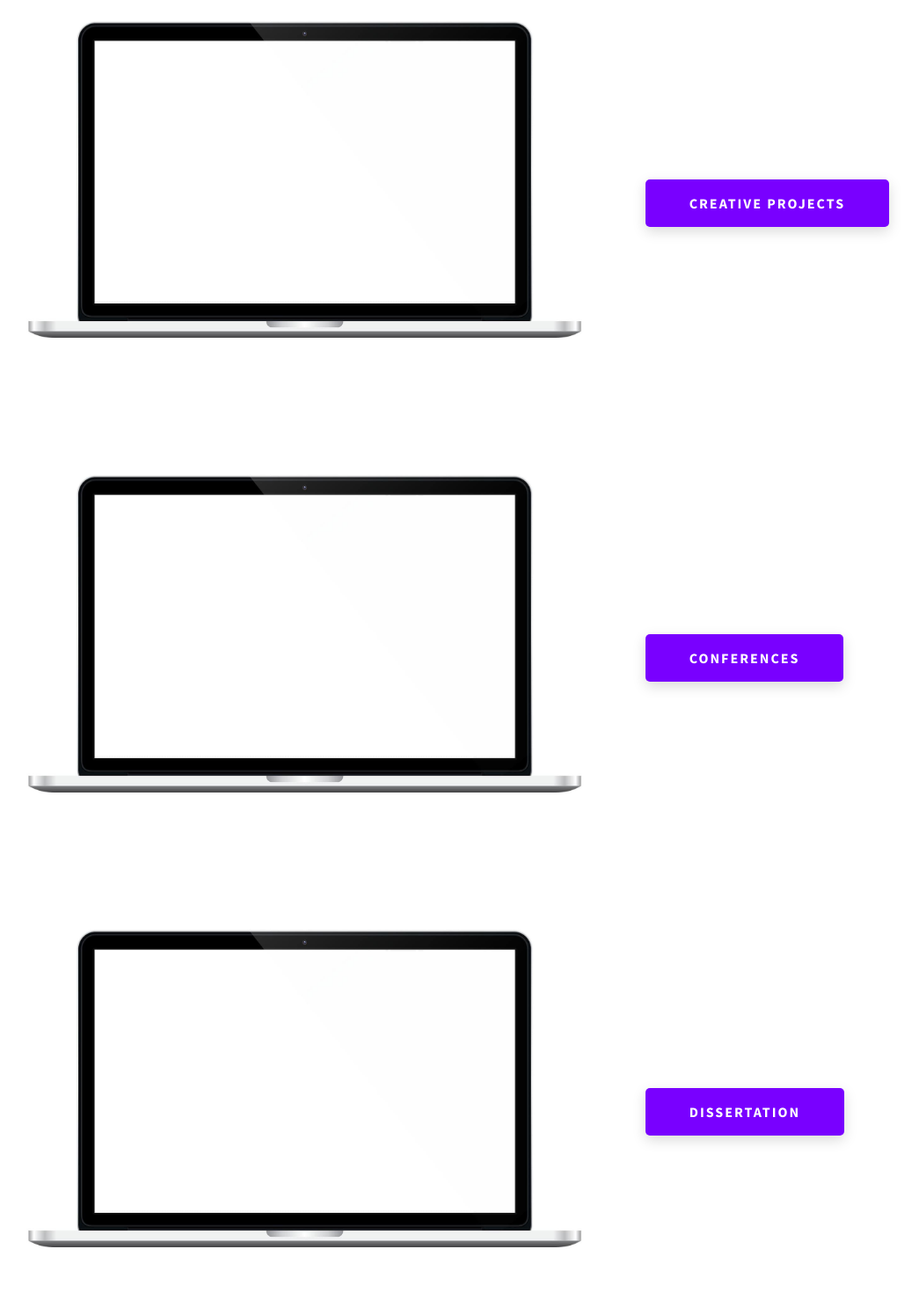
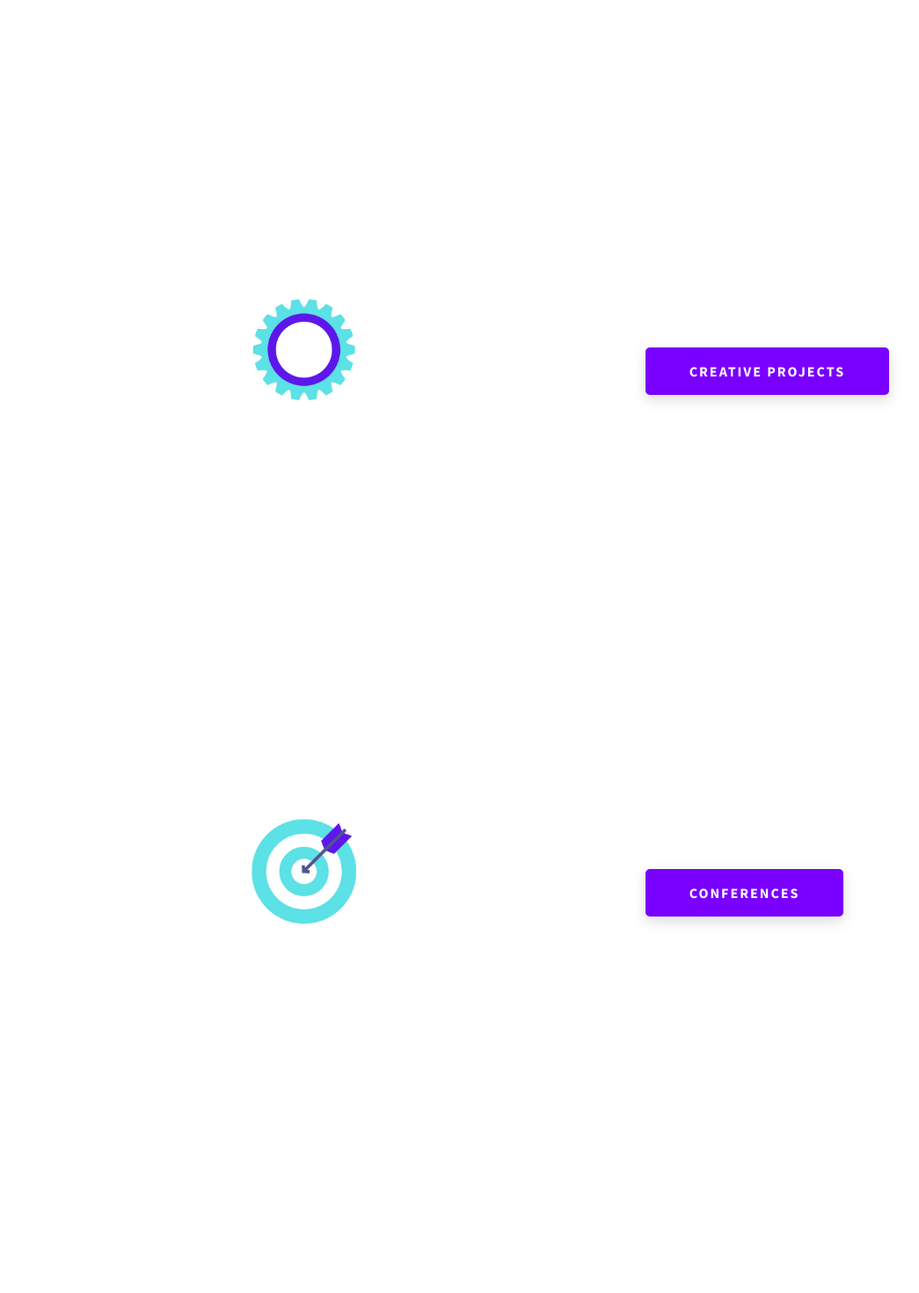
Before and after one commit to mperram/Website-Design, a website: page Website Design/index.html in a window 1280 px wide. Shown: the part 3406-4876 px from the top of the page at 88% size, without its empty margins (44-1089 px from the left). Drawn offline with Linux system fonts and the light colour scheme.

Commit message:
Changed icon images

```diff
--- a/Website Design/index.html
+++ b/Website Design/index.html
@@ -264,7 +264,7 @@
           <div class="projects__row">
             <div class="projects__row-img-cont">
               <img
-                src="./assets/jpeg/project-mockup-example.jpeg"
+                src="./assets/png/light.png"
                 alt="Software Screenshot"
                 class="projects__row-img"
                 loading="lazy"
@@ -284,7 +284,7 @@
           <div class="projects__row">
             <div class="projects__row-img-cont">
               <img
-                src="./assets/jpeg/project-mockup-example.jpeg"
+                src="./assets/png/puzzle.png"
                 alt="Software Screenshot"
                 class="projects__row-img"
                 loading="lazy"
@@ -304,7 +304,7 @@
           <div class="projects__row">
             <div class="projects__row-img-cont">
               <img
-                src="./assets/jpeg/project-mockup-example.jpeg"
+                src="./assets/png/gear.png"
                 alt="Software Screenshot"
                 class="projects__row-img"
                 loading="lazy"
@@ -324,7 +324,7 @@
           <div class="projects__row">
             <div class="projects__row-img-cont">
               <img
-                src="./assets/jpeg/project-mockup-example.jpeg"
+                src="./assets/png/target.png"
                 alt="Software Screenshot"
                 class="projects__row-img"
                 loading="lazy"
@@ -344,7 +344,7 @@
           <div class="projects__row">
             <div class="projects__row-img-cont">
               <img
-                src="./assets/jpeg/project-mockup-example.jpeg"
+                src="./assets/png/glass.png"
                 alt="Software Screenshot"
                 class="projects__row-img"
                 loading="lazy"
```
Also changed, not shown: Website Design/assets/png/CV-pic.png (added), Website Design/assets/png/gear.png (added), Website Design/assets/png/glass.png (added), Website Design/assets/png/light.png (added), Website Design/assets/png/puzzle.png (added), Website Design/assets/png/target.png (added), 2 other files.
